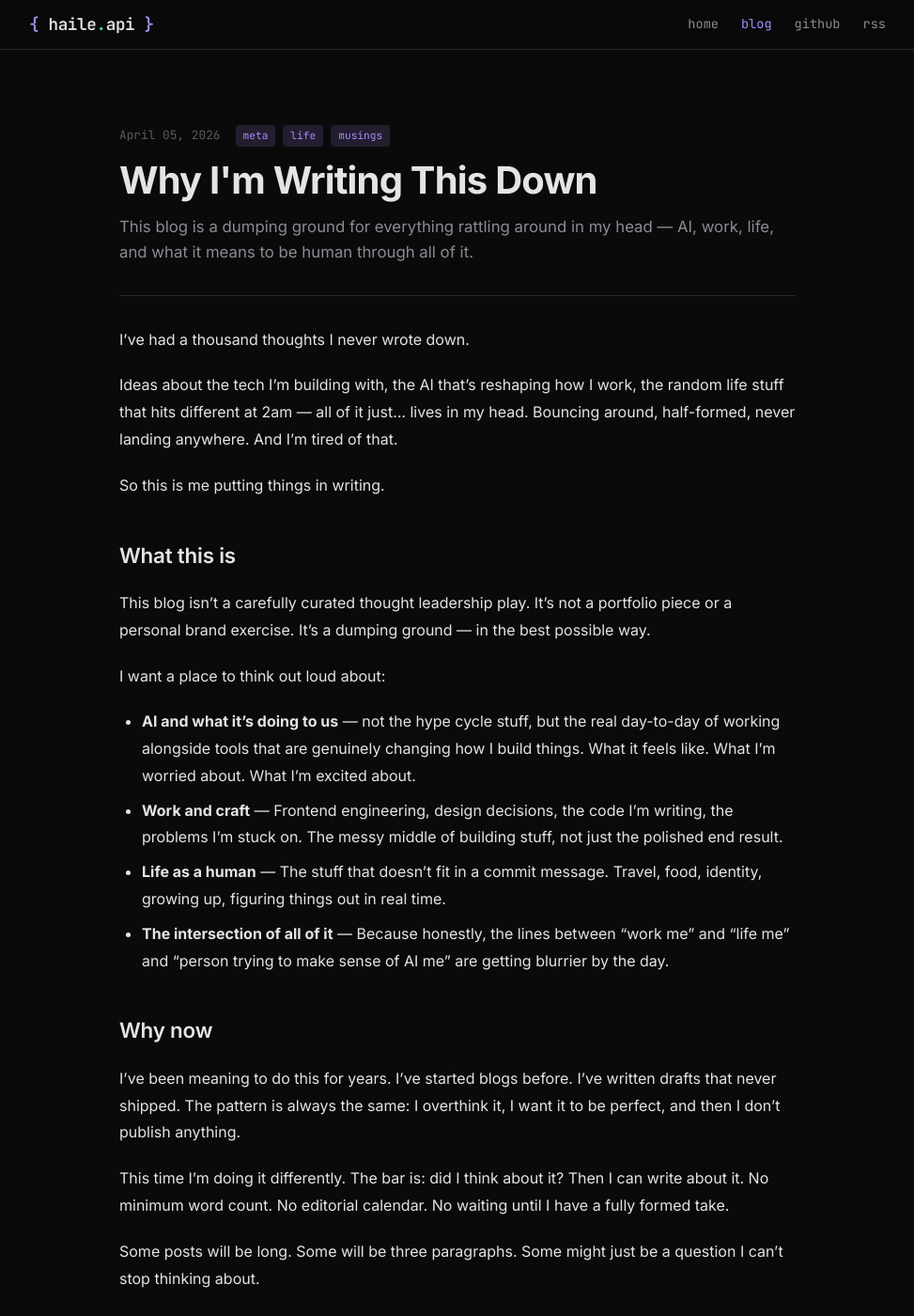
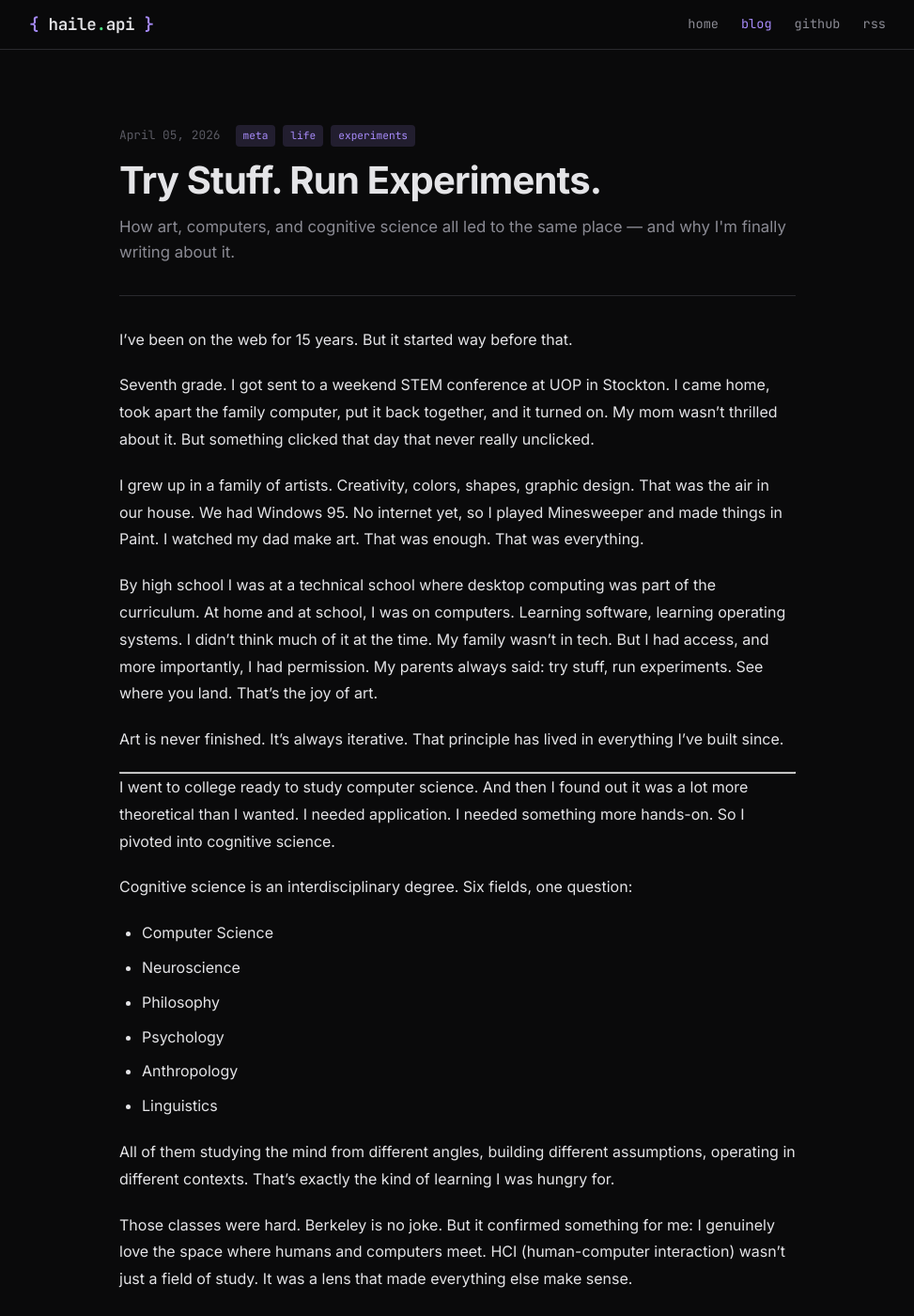
Before and after one commit to allhaile/allhaile.github.io, a Jekyll site: the page built from _posts/2026-04-05-why-im-writing-this-down.md, in a window 1280 px wide and 1400 px high. Shown: the whole window at 94% size, without its empty margins (153-1126 px from the left). Built offline with Jekyll 4.4.1, drawn with Linux system fonts in a browser that asks for light colours; some of the changed text lies outside the part shown.

Commit message:
Replace first blog post with "Try Stuff. Run Experiments."
Personal origin story — from taking apart the family computer in
seventh grade, to cognitive science at Berkeley, to the HCI rabbit
hole that tied it all together.

https://claude.ai/code/session_016nb9CxSjMrd4ZStm3shhmU

```diff
--- a/_posts/2026-04-05-why-im-writing-this-down.md
+++ b/_posts/2026-04-05-why-im-writing-this-down.md
@@ -1,42 +1,54 @@
 ---
 layout: post
-title: "Why I'm Writing This Down"
-description: "This blog is a dumping ground for everything rattling around in my head — AI, work, life, and what it means to be human through all of it."
+title: "Try Stuff. Run Experiments."
+description: "How art, computers, and cognitive science all led to the same place — and why I'm finally writing about it."
 date: 2026-04-05
-tags: [meta, life, musings]
+tags: [meta, life, experiments]
 ---
 
-I've had a thousand thoughts I never wrote down.
+I've been on the web for 15 years. But it started way before that.
 
-Ideas about the tech I'm building with, the AI that's reshaping how I work, the random life stuff that hits different at 2am — all of it just... lives in my head. Bouncing around, half-formed, never landing anywhere. And I'm tired of that.
+Seventh grade. I got sent to a weekend STEM conference at UOP in Stockton. I came home, took apart the family computer, put it back together, and it turned on. My mom wasn't thrilled about it. But something clicked that day that never really unclicked.
 
-So this is me putting things in writing.
+I grew up in a family of artists. Creativity, colors, shapes, graphic design. That was the air in our house. We had Windows 95. No internet yet, so I played Minesweeper and made things in Paint. I watched my dad make art. That was enough. That was everything.
 
-## What this is
+By high school I was at a technical school where desktop computing was part of the curriculum. At home and at school, I was on computers. Learning software, learning operating systems. I didn't think much of it at the time. My family wasn't in tech. But I had access, and more importantly, I had permission. My parents always said: try stuff, run experiments. See where you land. That's the joy of art.
 
-This blog isn't a carefully curated thought leadership play. It's not a portfolio piece or a personal brand exercise. It's a dumping ground — in the best possible way.
+Art is never finished. It's always iterative. That principle has lived in everything I've built since.
 
-I want a place to think out loud about:
+---
 
-- **AI and what it's doing to us** — not the hype cycle stuff, but the real day-to-day of working alongside tools that are genuinely changing how I build things. What it feels like. What I'm worried about. What I'm excited about.
-- **Work and craft** — Frontend engineering, design decisions, the code I'm writing, the problems I'm stuck on. The messy middle of building stuff, not just the polished end result.
-- **Life as a human** — The stuff that doesn't fit in a commit message. Travel, food, identity, growing up, figuring things out in real time.
-- **The intersection of all of it** — Because honestly, the lines between "work me" and "life me" and "person trying to make sense of AI me" are getting blurrier by the day.
+I went to college ready to study computer science. And then I found out it was a lot more theoretical than I wanted. I needed application. I needed something more hands-on. So I pivoted into cognitive science.
 
-## Why now
+Cognitive science is an interdisciplinary degree. Six fields, one question:
 
-I've been meaning to do this for years. I've started blogs before. I've written drafts that never shipped. The pattern is always the same: I overthink it, I want it to be perfect, and then I don't publish anything.
+- Computer Science
+- Neuroscience
+- Philosophy
+- Psychology
+- Anthropology
+- Linguistics
 
-This time I'm doing it differently. The bar is: did I think about it? Then I can write about it. No minimum word count. No editorial calendar. No waiting until I have a fully formed take.
+All of them studying the mind from different angles, building different assumptions, operating in different contexts. That's exactly the kind of learning I was hungry for.
 
-Some posts will be long. Some will be three paragraphs. Some might just be a question I can't stop thinking about.
+Those classes were hard. Berkeley is no joke. But it confirmed something for me: I genuinely love the space where humans and computers meet. HCI (human-computer interaction) wasn't just a field of study. It was a lens that made everything else make sense.
 
-## The deal I'm making with myself
+On the first day of Cog Sci 1, the professor said something that I still think about: *"We use the brain to study itself, so how do we know it's not lying to us?"*
 
-Write more than I'm comfortable with. Publish before it feels ready. Let ideas be half-baked sometimes. Trust that the act of writing is the point — not the output.
+That line created a thought loop that hasn't stopped. You don't know what you don't know. But you can know. And the brain is built for that. There are methods. There are ways in. Lean into them.
 
-If you're reading this, cool. If nobody reads this, also cool. This is for me first. But if something I write resonates with you, I'd love to hear about it.
+My mom always said: *"All that you need is within you right now."*
 
-Let's see where this goes.
+I had the woo-woo version and the neuroscience version of the same idea living side by side. Turns out they say the same thing.
 
-— Haile
+---
+
+All of these pieces (the art, the computers, the cognitive science, the HCI rabbit hole) have been accumulating. And now I'm at a point where the overlaps are undeniable.
+
+This blog is where I'm going to put all of it. Humans and technology. Experiments I'm running. Things that didn't work. Things that did. How it all connects.
+
+Right now I'm running about six different experiments at once, all in different contexts, all with some kind of overlap. It's been quite the ride.
+
+I'm glad you're here for it.
+
+How many experiments are you running right now?
```
